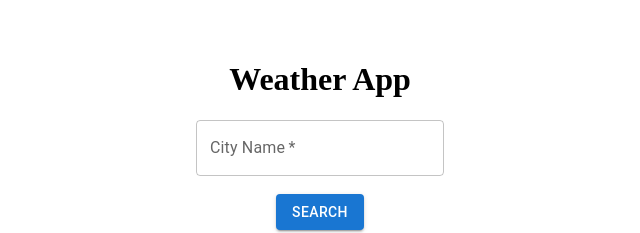
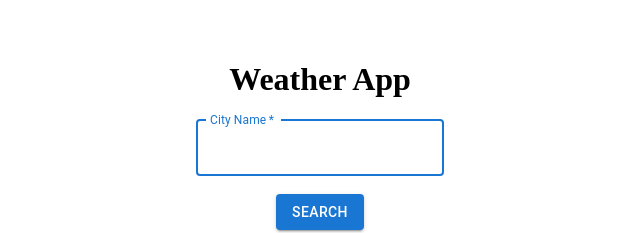
Before and after one commit to MohammadAhmad27/Weatherapp-React, a React (Vite) app: page / in a window 1280 px wide. Shown: the top 233 px of the page, without its empty margins (320-960 px from the left). Built offline with nearby package versions, Linux system fonts and the light colour scheme.

Commit message:
Updated useRef hook functionality to focus on input field

```diff
--- a/src/SearchBox.jsx
+++ b/src/SearchBox.jsx
@@ -60,6 +60,7 @@ export default function SearchBox({ updateInfo }) {
     } catch (err) {
       setError(true);
     }
+    inputRef.current.focus(); // Focus the input field again
   };
 
   return (
@@ -69,7 +70,7 @@ export default function SearchBox({ updateInfo }) {
           id="city"
           label="City Name"
           variant="outlined"
-          ref={inputRef}
+          inputRef={inputRef} // Use inputRef instead of ref
           value={city}
           onChange={handleChange}
           required
```
